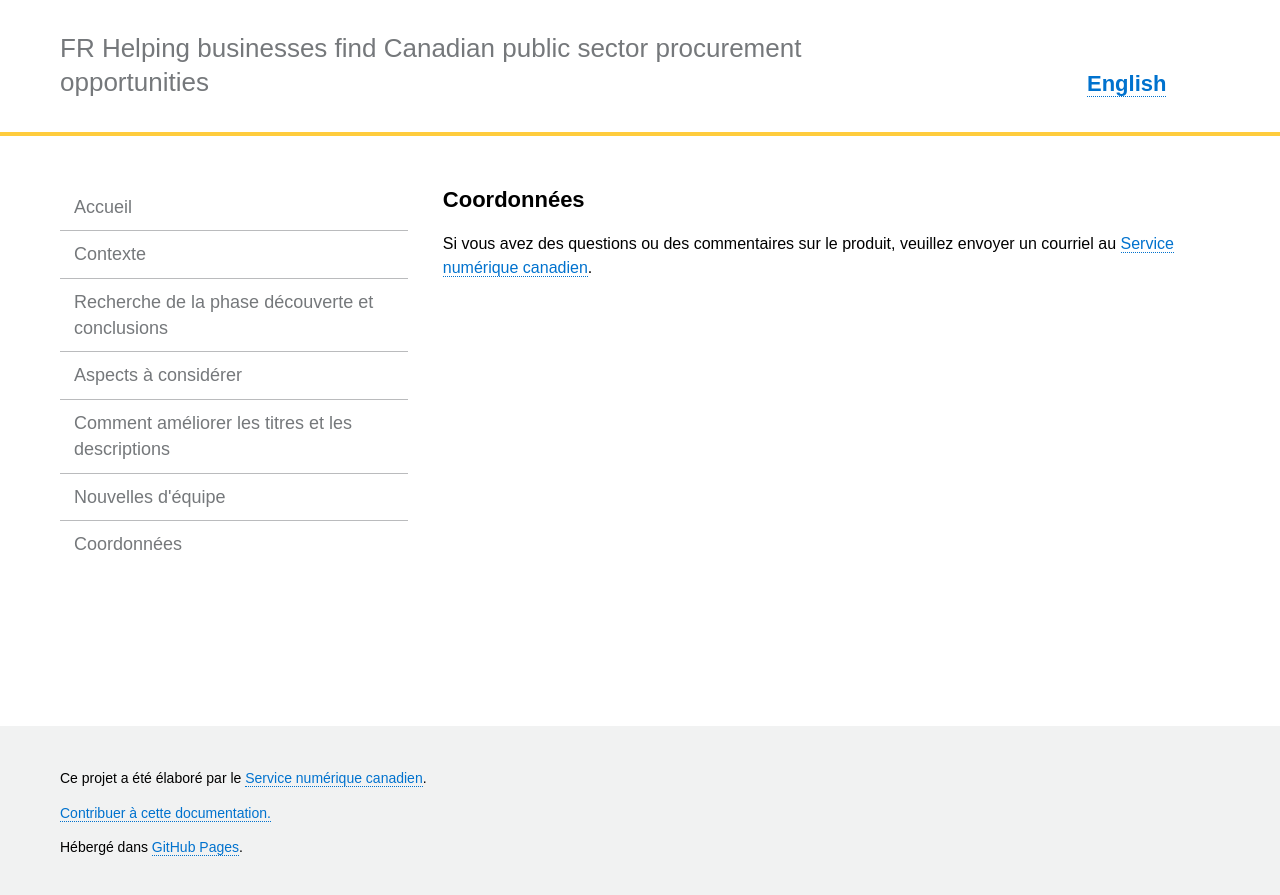
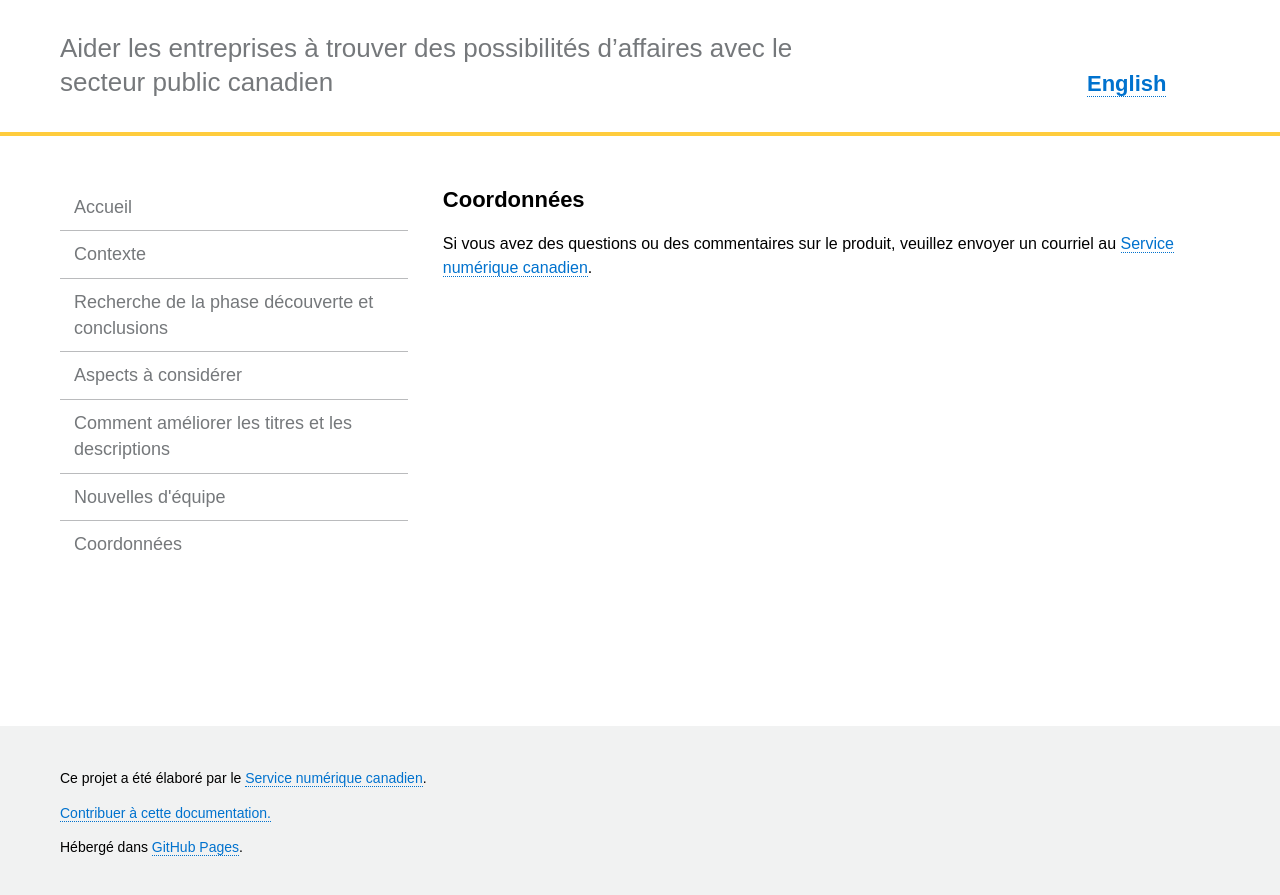
Before and after one commit to cds-snc/pspc-documentation, a Jekyll site: the page built from _pages/fr/coordonnees.md, in a window 1280 px wide. Shown: the top 895 px of the page. Built offline with Jekyll 4.4.1, drawn with Linux system fonts in a browser that asks for light colours.

Commit message:
Added FR main title

```diff
--- a/_data/translations.yml
+++ b/_data/translations.yml
@@ -19,4 +19,4 @@ fr:
   repo: "Référentiel"
   language: "English"
   homepage-slug: "/accueil/"
-  site-name: "FR Helping businesses find Canadian public sector procurement opportunities"
+  site-name: "Aider les entreprises à trouver des possibilités d’affaires avec le secteur public canadien"
```
